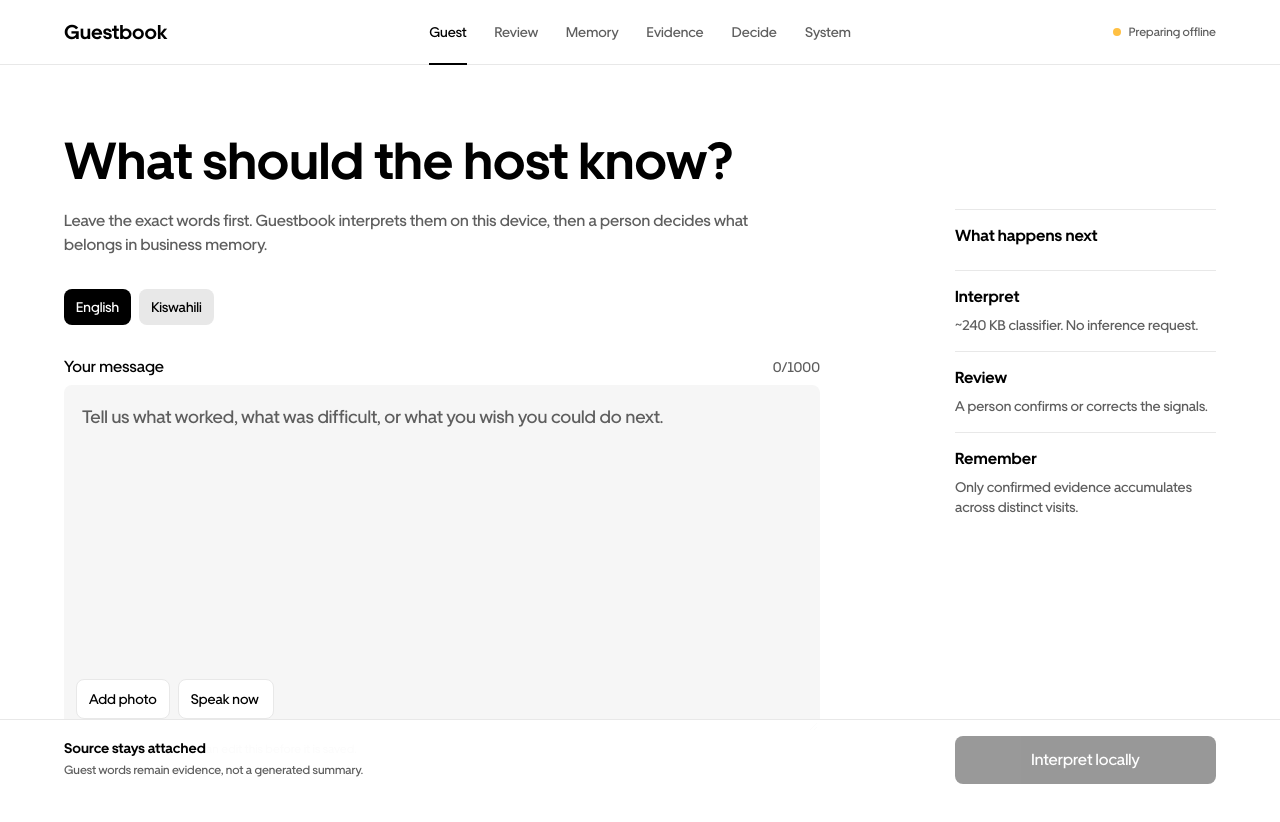
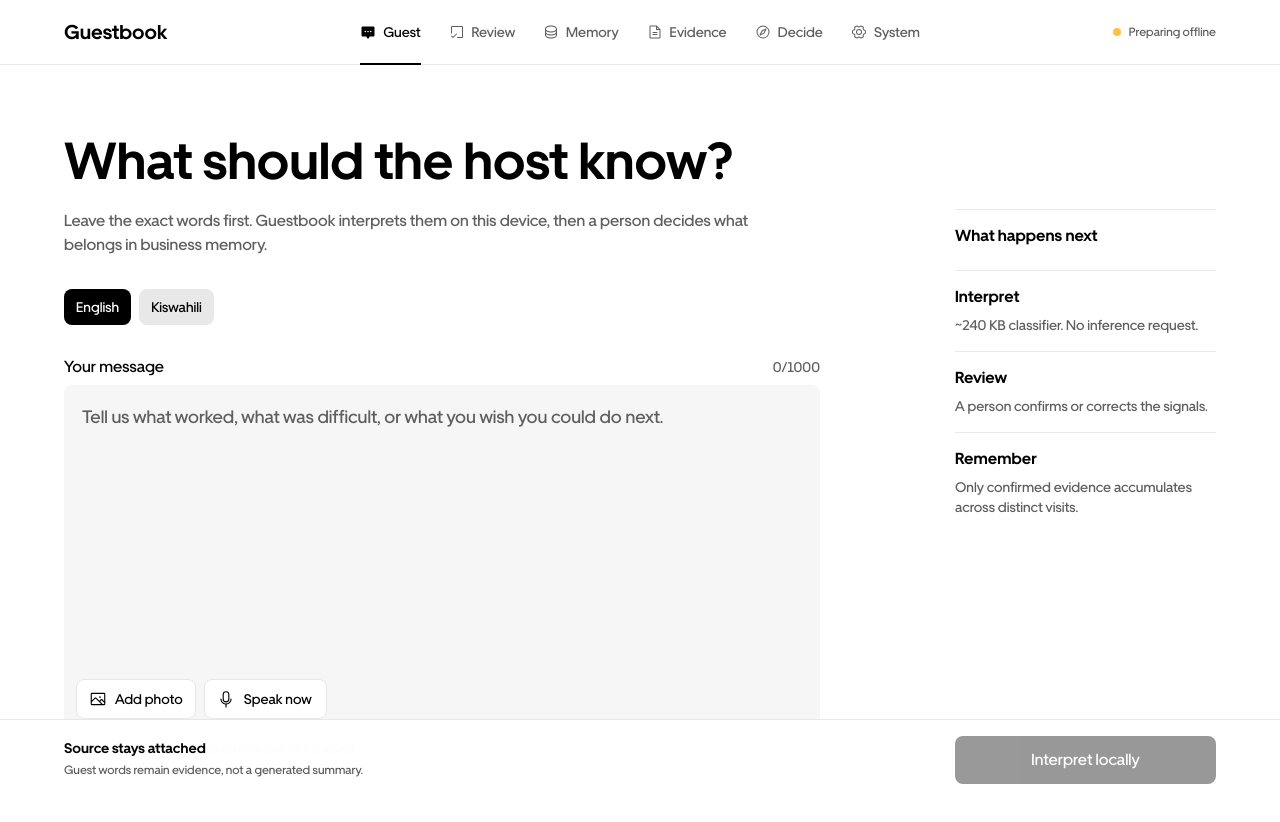
Before and after one commit to Davemafy/recall, a React (Vite) app: page / in a window 1280 px wide. Shown: the top 822 px of the page. Built offline with nearby package versions, Linux system fonts and the light colour scheme.

Commit message:
deploy: restore coherent Guestbook icon system

```diff
--- a/package.json
+++ b/package.json
@@ -13,7 +13,8 @@
     "dexie": "^4.0.11",
     "react": "^19.1.1",
     "react-dom": "^19.1.1",
-    "@moonshine-ai/moonshine-wasm": "0.1.5"
+    "@moonshine-ai/moonshine-wasm": "0.1.5",
+    "@phosphor-icons/react": "^2.1.10"
   },
   "devDependencies": {
     "@types/react": "^19.1.10",
--- a/src/App.tsx
+++ b/src/App.tsx
@@ -1,4 +1,14 @@
 import { useEffect, useMemo, useRef, useState, type ReactNode } from "react";
+import {
+  ChatCenteredDotsIcon,
+  CheckSquareOffsetIcon,
+  CompassIcon,
+  DatabaseIcon,
+  FileTextIcon,
+  GearSixIcon,
+  ImageIcon,
+  MicrophoneIcon,
+} from "@phosphor-icons/react";
 import { activeClassifier } from "./ai/classifier";
 import { db } from "./storage/db";
 import { seedDemoData } from "./data/demoData";
@@ -244,6 +254,20 @@ function DockedAction({ children }: { children: ReactNode }) {
   return <div className="docked-action">{children}</div>;
 }
 
+function RouteIcon({ route, active, size = 18 }: { route: Route; active: boolean; size?: number }) {
+  const props = {
+    size,
+    weight: active ? "fill" as const : "regular" as const,
+    "aria-hidden": true,
+  };
+  if (route === "guest") return <ChatCenteredDotsIcon {...props} />;
+  if (route === "review") return <CheckSquareOffsetIcon {...props} />;
+  if (route === "memory") return <DatabaseIcon {...props} />;
+  if (route === "evidence") return <FileTextIcon {...props} />;
+  if (route === "decide") return <CompassIcon {...props} />;
+  return <GearSixIcon {...props} />;
+}
+
 function Shell({ route, children, layout = "compact" }: { route: Route; children: ReactNode; layout?: "normal" | "compact" }) {
   const [online, setOnline] = useState(navigator.onLine);
   const [offlineReady, setOfflineReady] = useState(false);
@@ -270,7 +294,10 @@ function Shell({ route, children, layout = "compact" }: { route: Route; children
           <button className="brand-mark" onClick={() => go("/")}>Guestbook</button>
           <nav className="desktop-nav" aria-label="Primary">
             {NAV.map((item) => (
-              <button key={item.key} className={route === item.key ? "active" : ""} onClick={() => go(item.path)}>{item.label}</button>
+              <button key={item.key} className={route === item.key ? "active" : ""} onClick={() => go(item.path)}>
+                <RouteIcon route={item.key} active={route === item.key} size={16} />
+                <span>{item.label}</span>
+              </button>
             ))}
           </nav>
           <div className="nav-status">
@@ -278,7 +305,8 @@ function Shell({ route, children, layout = "compact" }: { route: Route; children
             <span>{status}</span>
           </div>
           <button className={"mobile-system-link " + (route === "system" ? "active" : "")} onClick={() => go("/system")}>
-            System
+            <RouteIcon route="system" active={route === "system"} size={18} />
+            <span>System</span>
           </button>
         </div>
       </header>
@@ -288,6 +316,7 @@ function Shell({ route, children, layout = "compact" }: { route: Route; children
       <nav className="base-bottom-navigation" aria-label="Primary mobile navigation">
         {mobileNav.map((item) => (
           <button key={item.key} className={route === item.key ? "active" : ""} onClick={() => go(item.path)}>
+            <RouteIcon route={item.key} active={route === item.key} size={20} />
             <span>{item.label}</span>
           </button>
         ))}
@@ -667,11 +696,13 @@ function GuestScreen() {
             </Field>
             <div className="composer-controls">
               <button className="composer-tool-button" type="button" onClick={() => mediaRef.current?.click()}>
-                Add photo
+                <ImageIcon size={18} weight="regular" aria-hidden="true" />
+                <span>Add photo</span>
               </button>
               {voiceState !== "listening" && voiceState !== "unavailable" && (
                 <button className="composer-voice-button" type="button" onClick={() => void startVoice()}>
-                  Speak now
+                  <MicrophoneIcon size={18} weight="regular" aria-hidden="true" />
+                  <span>Speak now</span>
                 </button>
               )}
               {voiceState === "listening" && (
@@ -1147,12 +1178,42 @@ function SystemScreen() {
               </div>
               <div className="benchmark-panel">
                 <div className="section-heading"><div><h2>Regression evidence</h2></div><BaseButton hierarchy="secondary" size="small" shape="rect" onClick={runBenchmark}>Run benchmark</BaseButton></div>
+                <div className="metric-row"><span>Learned weights</span><strong>245,820 bytes</strong></div>
+                <div className="metric-row"><span>Training cases</span><strong>2,687</strong></div>
+                <div className="metric-row"><span>Decision threshold</span><strong>0.60</strong></div>
+                <div className="metric-row"><span>Inference network</span><strong>0 requests</strong></div>
                 <div className="metric-row"><span>Micro F1</span><strong>{benchmark ? formatPercent(benchmark.f1) : "90.2%"}</strong></div>
                 <div className="metric-row"><span>Precision</span><strong>{benchmark ? formatPercent(benchmark.precision) : "92.5%"}</strong></div>
                 <div className="metric-row"><span>Recall</span><strong>{benchmark ? formatPercent(benchmark.recall) : "88.1%"}</strong></div>
                 <div className="metric-row"><span>Exact match</span><strong>{benchmark ? formatPercent(benchmark.exactMatch) : "82.9%"}</strong></div>
                 <div className="metric-row"><span>Contradiction guards</span><strong>{benchmark ? (benchmark.contradictionGuardPassed ?? 0) + "/" + (benchmark.contradictionGuardCases ?? 0) : "9 policy checks"}</strong></div>
-                <div className="system-caveat">External probes: MASSIVE English 91.1%, Swahili 92.8%, Nairobi weak-label agreement 98.0%. These are not field accuracy.</div>
+                <div className="system-caveat">The frozen 35-case set is synthetic regression evidence, not field accuracy.</div>
+              </div>
+
+              <div className="benchmark-panel">
+                <div className="section-heading"><div><h2>Model evolution</h2></div></div>
+                <div className="system-list">
+                  <div><span>First synthetic-only model · Nairobi stress sample</span><strong>79.8% UNKNOWN</strong></div>
+                  <div><span>First model · untouched Kiswahili transfer</span><strong>0.3%</strong></div>
+                  <div><span>Decision</span><strong>Rejected</strong></div>
+                  <div><span>Promoted model · MASSIVE English</span><strong>91.1%</strong></div>
+                  <div><span>Promoted model · MASSIVE Kiswahili</span><strong>92.8%</strong></div>
+                  <div><span>Held-out Nairobi weak-label agreement</span><strong>98.0%</strong></div>
+                </div>
+                <div className="system-caveat">MASSIVE is a semantic-transfer probe. Nairobi uses weak supervision. Neither result is claimed as tourism field accuracy.</div>
+              </div>
+
+              <div className="benchmark-panel">
+                <div className="section-heading"><div><h2>Why learned AI here?</h2></div></div>
+                <div className="system-list">
+                  <div><span>Synthetic rules · micro F1</span><strong>93.0%</strong></div>
+                  <div><span>Guestbook Micro · synthetic micro F1</span><strong>90.2%</strong></div>
+                  <div><span>Rules · MASSIVE English</span><strong>16.7%</strong></div>
+                  <div><span>Guestbook Micro · MASSIVE English</span><strong>91.1%</strong></div>
+                  <div><span>Rules · MASSIVE Kiswahili</span><strong>2.3%</strong></div>
+                  <div><span>Guestbook Micro · MASSIVE Kiswahili</span><strong>92.8%</strong></div>
+                </div>
+                <div className="system-note"><strong>Use deterministic code where it works.</strong><span>The learned model exists only for messy-language interpretation. Distinct-visit counting, evidence grouping, thresholds, persistence, and the final business decision remain deterministic or human-controlled.</span></div>
               </div>
             </div>
           )}
--- a/src/styles.css
+++ b/src/styles.css
@@ -153,10 +153,17 @@ button:disabled {
   border: 0;
   background: transparent;
   color: var(--content-tertiary);
+  display: inline-flex;
+  align-items: center;
+  gap: 7px;
   font-size: 14px;
   line-height: 16px;
   font-weight: 500;
   cursor: pointer;
+}
+
+.desktop-nav button svg {
+  flex: 0 0 auto;
 }
 
 .desktop-nav button:hover,
@@ -1265,6 +1272,7 @@ button:disabled {
     background: var(--background-tertiary);
     color: var(--content-primary);
     align-items: center;
+    gap: 6px;
     font-size: 14px;
     line-height: 16px;
     font-weight: 500;
@@ -1293,16 +1301,23 @@ button:disabled {
     flex: 1 1 0;
     min-width: 0;
     height: 62px;
-    padding: 0 8px;
+    padding: 8px 6px 7px;
     border: 0;
     border-top: 2px solid transparent;
     background: var(--background-primary);
     color: var(--content-tertiary);
-    display: grid;
-    place-items: center;
-    font-size: 12px;
-    line-height: 16px;
+    display: flex;
+    flex-direction: column;
+    align-items: center;
+    justify-content: center;
+    gap: 3px;
+    font-size: 11px;
+    line-height: 14px;
     font-weight: 500;
+  }
+
+  .base-bottom-navigation button svg {
+    flex: 0 0 auto;
   }
 
   .base-bottom-navigation button.active {
@@ -1584,6 +1599,7 @@ button:disabled {
   display: inline-flex;
   align-items: center;
   justify-content: center;
+  gap: 8px;
   font-size: 14px;
   line-height: 20px;
   font-weight: 500;
@@ -1599,6 +1615,12 @@ button:disabled {
   font-size: 14px;
   line-height: 20px;
   font-weight: 500;
+}
+
+.composer-tool-button svg,
+.composer-voice-button svg,
+.mobile-system-link svg {
+  flex: 0 0 auto;
 }
 
 .composer-tool-button:hover,
```
Also changed, not shown: 1 other file (tests, documents, lock files or other folders).
